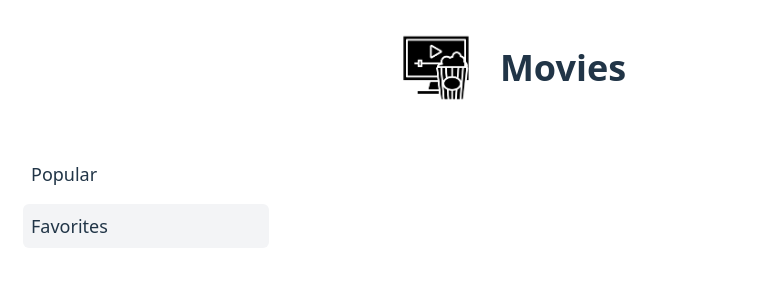
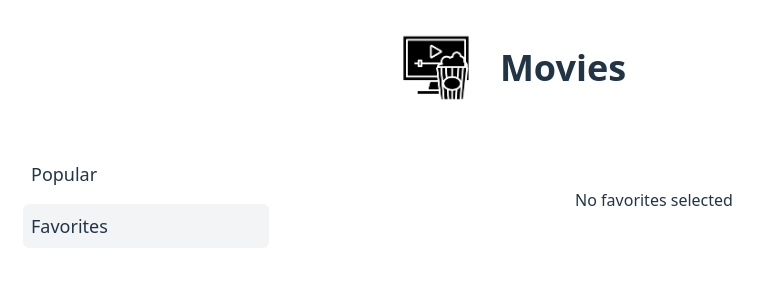
Before and after one commit to mikkpav/movies, a React (Vite) app: page /movies/favorites in a window 1280 px wide. Shown: the top 300 px of the page, without its empty margins (117-880 px from the left). Built offline with nearby package versions, Linux system fonts and the light colour scheme.

Commit message:
Handle empty favorite list.

```diff
--- a/src/features/favorites/components/FavoriteList.tsx
+++ b/src/features/favorites/components/FavoriteList.tsx
@@ -6,13 +6,17 @@ type FavoriteListProps = {
 }
 
 export default function FavoriteList({ favoriteMovies }: FavoriteListProps ) {
-    return (
-        <ul className='flex flex-col gap-4'>
+    return favoriteMovies.length
+        ? ( <ul className='flex flex-col gap-4'>
                 { favoriteMovies.map(movie => (
                     <li key={movie.id}>
                         <MovieListItem movie={movie} />
                     </li>
                 ))}
-        </ul>
+            </ul>)
+        : (
+            <div className='flex w-full items-center'>
+                <p className='w-full text-center'>No favorites selected</p>
+            </div>
         );
 }
--- a/src/features/favorites/containers/FavoriteListContainer.tsx
+++ b/src/features/favorites/containers/FavoriteListContainer.tsx
@@ -3,7 +3,9 @@ import { useFavoriteMovies } from '../hooks/useFavoriteMovies';
 
 
 export default function FavoriteListContainer() {
-    const { favoriteMovies } = useFavoriteMovies();
+    const { favoriteMovies, loading } = useFavoriteMovies();
+
+    if (loading) return <></>;
 
     return <FavoriteList favoriteMovies={favoriteMovies} />;
 }
```
Lines whose indentation alone changed are shown as unchanged.
